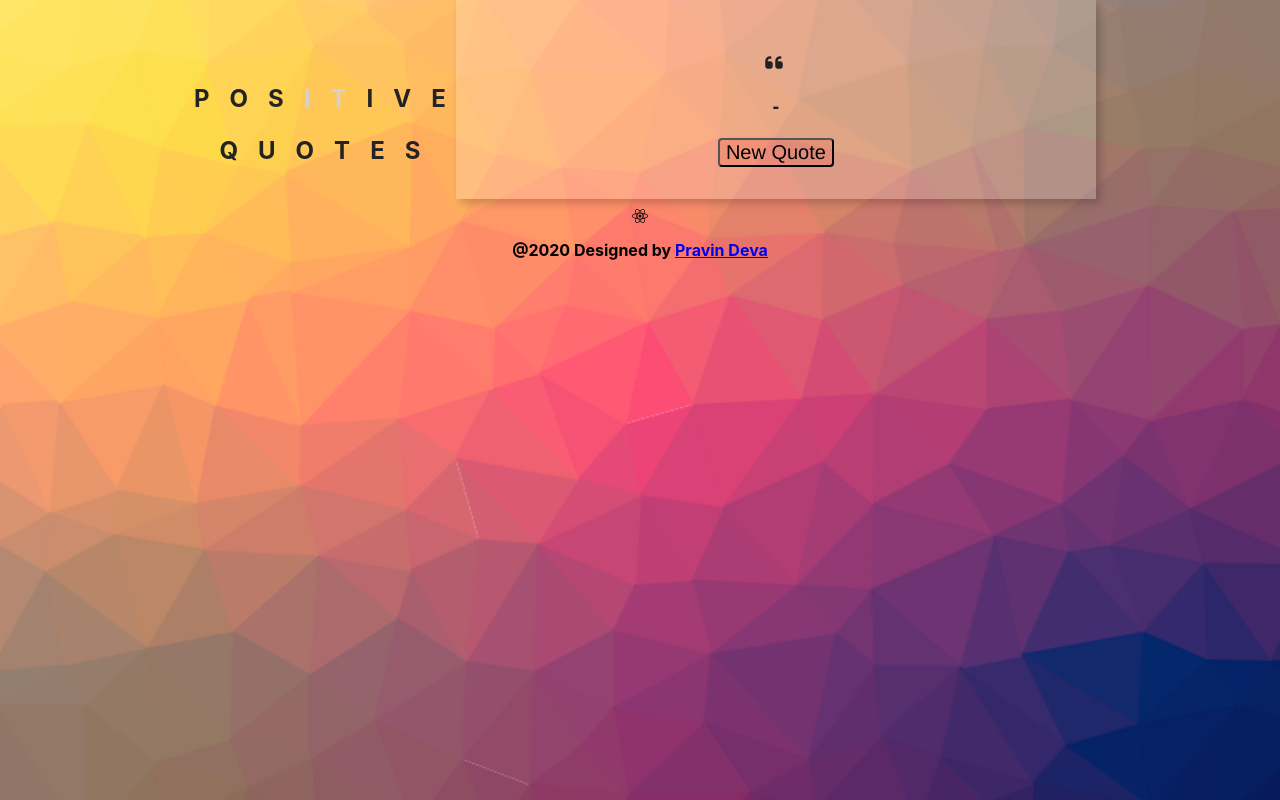
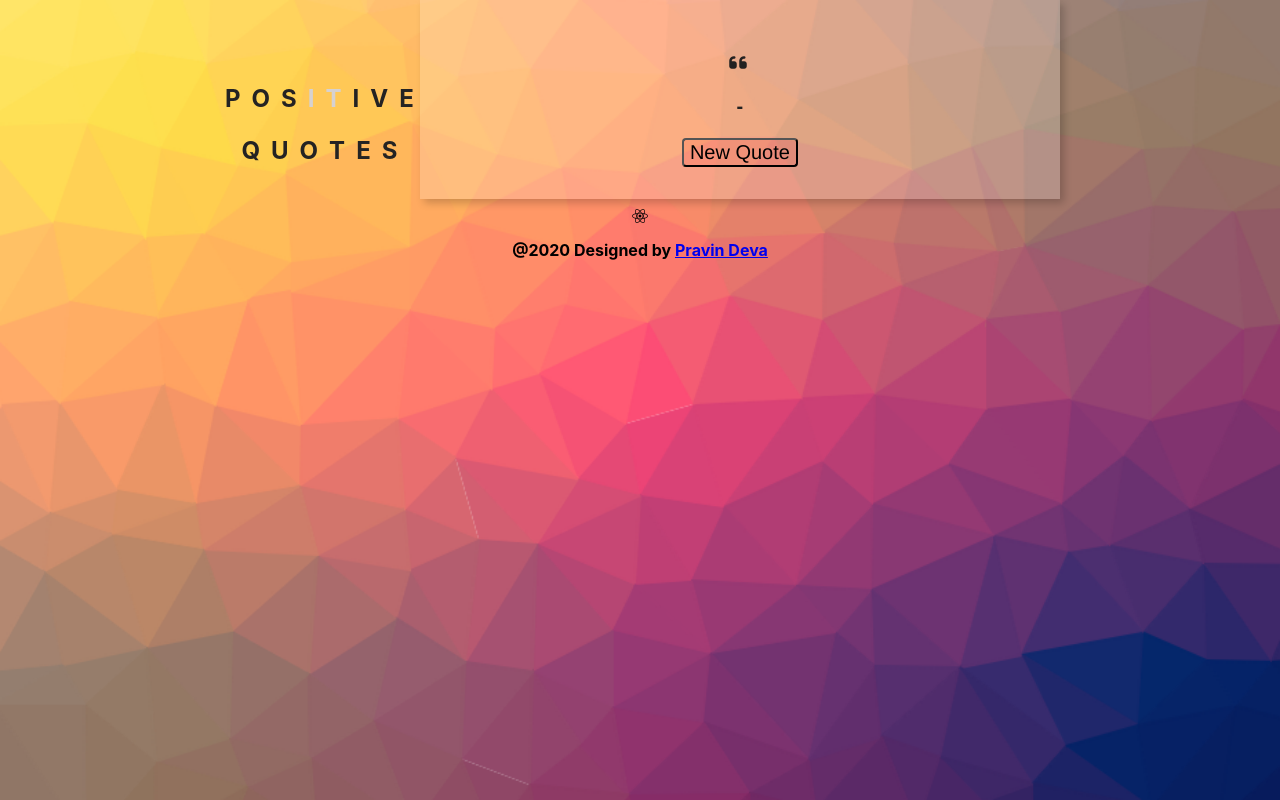
Before and after one commit to pravindeva/quote-generator, a React (Create React App) app: page / in a window 1280 px wide. Built offline with nearby package versions, Linux system fonts and the light colour scheme; no server answers.

Commit message:
Update Title.css
Adding changes in title. Js

```diff
--- a/src/components/Title.css
+++ b/src/components/Title.css
@@ -4,8 +4,8 @@
 
 .header span {
     /* border-top: 1px solid rgb(255, 255, 255, 0.3); */
-    padding: 2px 10px;
-    /* letter-spacing: 1px; */
+    padding: 1px 5px;
+    letter-spacing: 1px;
 
 }
 
```
